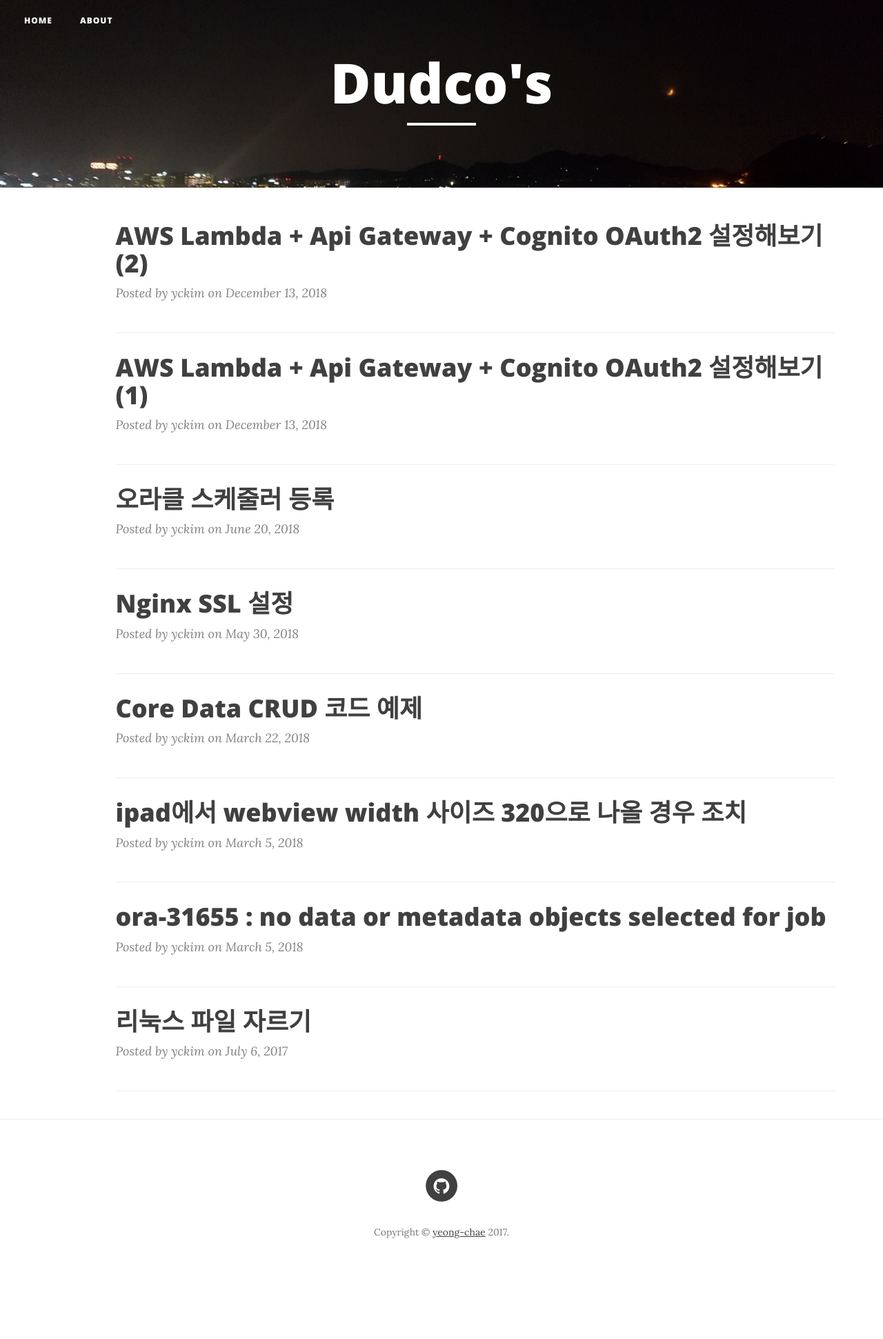
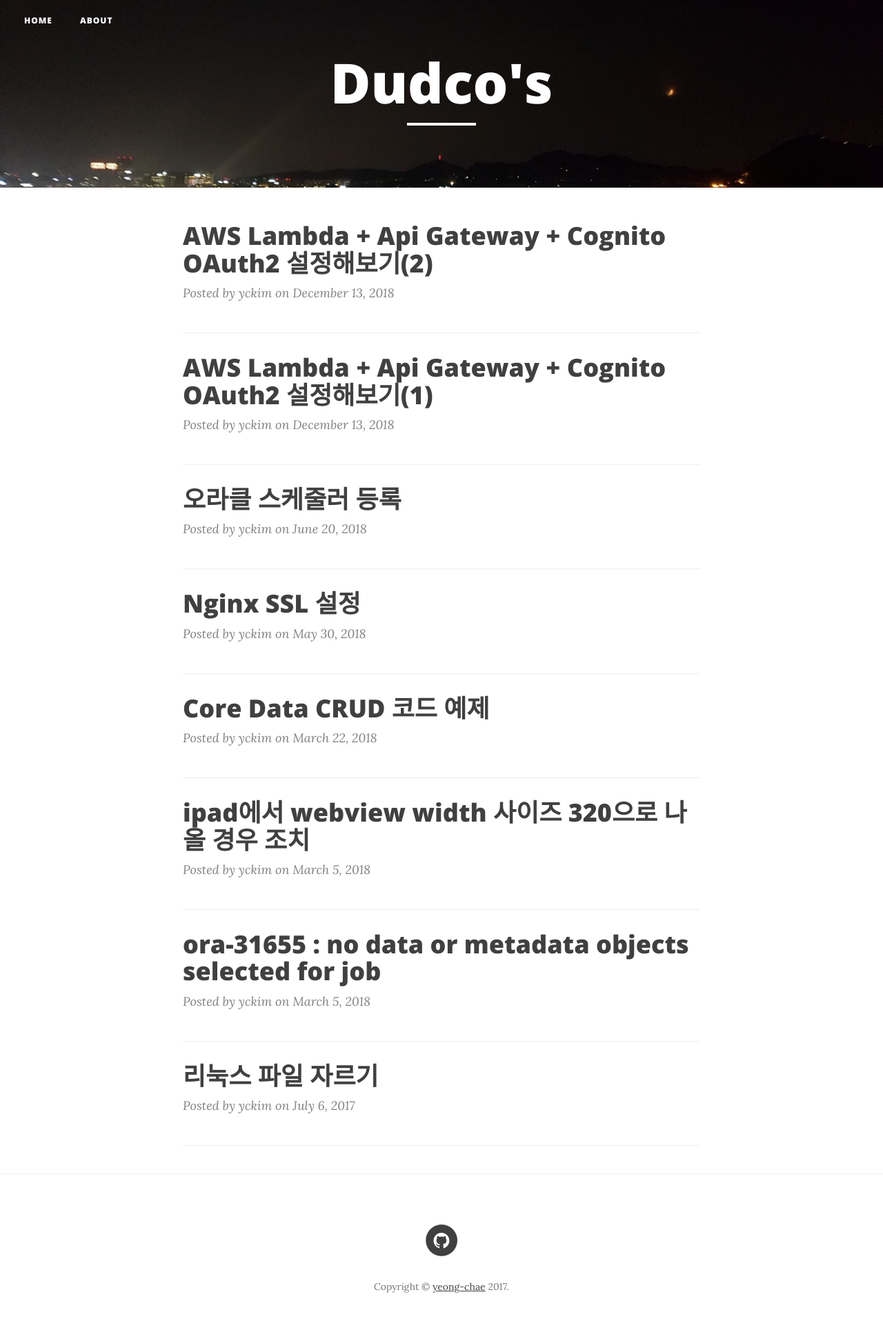
Before and after one commit to kimyeong-chae/kimyeong-chae.github.io, a Jekyll site: the page built from index.html, in a window 1280 px wide. Shown: the whole page at 69% size. Built offline with Jekyll 4.4.1, drawn with Linux system fonts in a browser that asks for light colours; nearby versions of some CDN libraries; the list of posts is cut into pages by our own code; before the commit the page ends 1862 px from its top, so only the background shows below that.

Commit message:
포스팅 프리뷰 너비 다시 전으로 수정

```diff
--- a/_layouts/page.html
+++ b/_layouts/page.html
@@ -25,7 +25,7 @@
 <!-- Main Content -->
 <div class="container">
 	<div class="row">
-		<div class="col-lg-11 col-lg-offset-1 col-md-10 col-md-offset-1">
+		<div class="col-lg-8 col-lg-offset-2 col-md-10 col-md-offset-1">
 			{{ content }}
 		</div>
 	</div>
```
